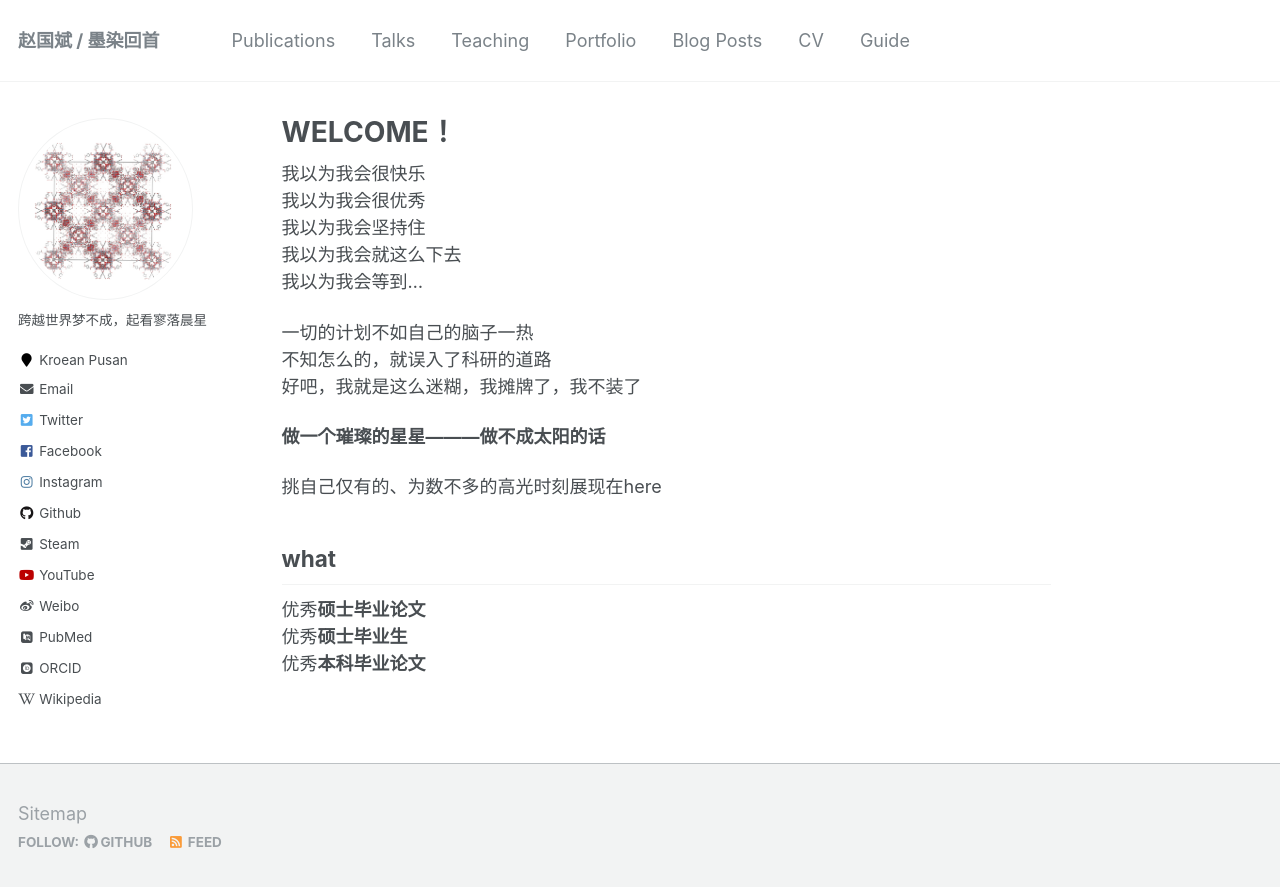
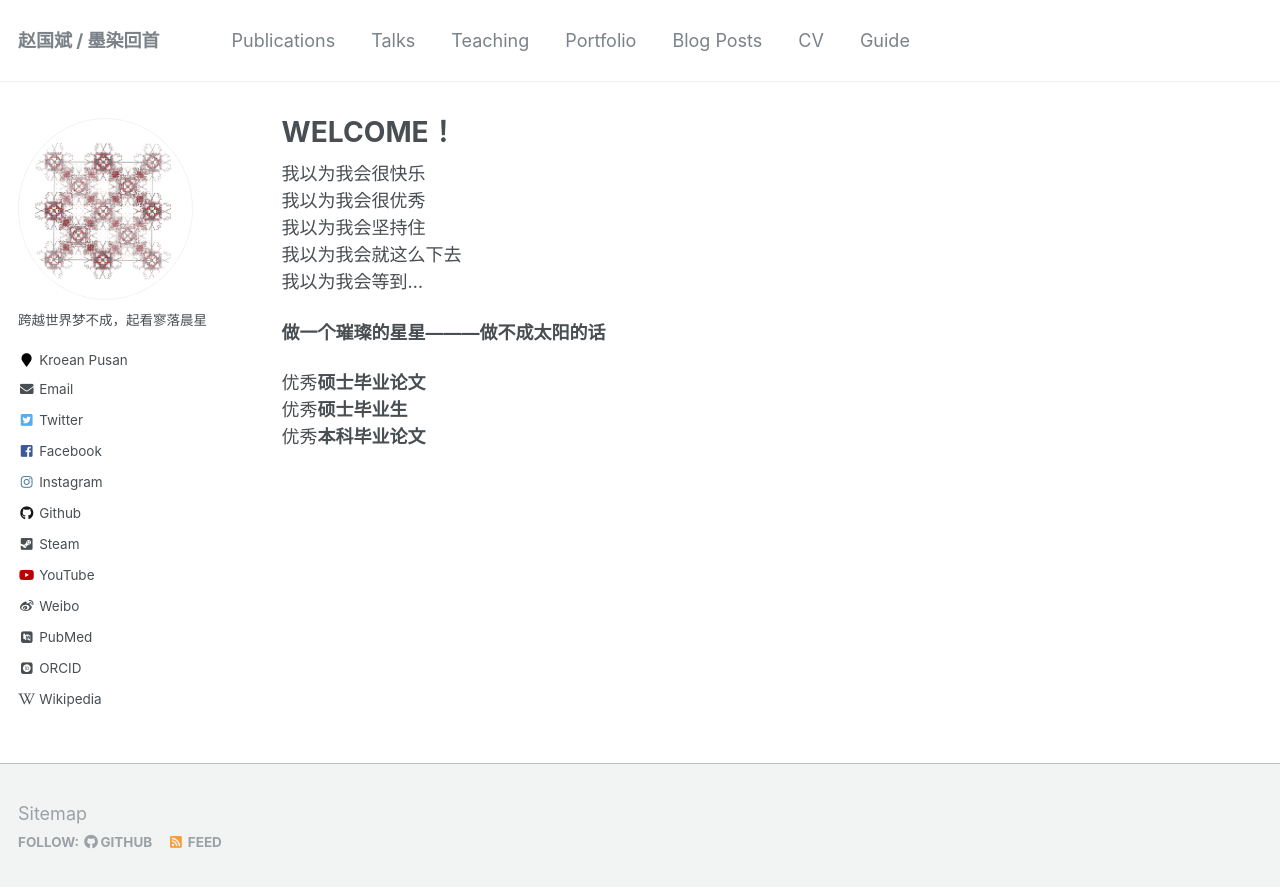
Before and after one commit to sxm13/ZGBshenxiaomoCV.github.io, a Jekyll site: the page built from _pages/about.md, in a window 1280 px wide. Shown: the top 887 px of the page. Built offline with Jekyll 4.4.1, drawn with Linux system fonts in a browser that asks for light colours; some web fonts are replaced.

Commit message:
Update about.md

```diff
--- a/_pages/about.md
+++ b/_pages/about.md
@@ -14,16 +14,8 @@ redirect_from:
 我以为我会就这么下去
 我以为我会等到...
 
-一切的计划不如自己的脑子一热
-不知怎么的，就误入了科研的道路
-好吧，我就是这么迷糊，我摊牌了，我不装了
-
 **做一个璀璨的星星———做不成太阳的话**
 
-挑自己仅有的、为数不多的高光时刻展现在here
-
-what
-------
 优秀**硕士毕业论文**
 优秀**硕士毕业生**
 优秀**本科毕业论文**
```
